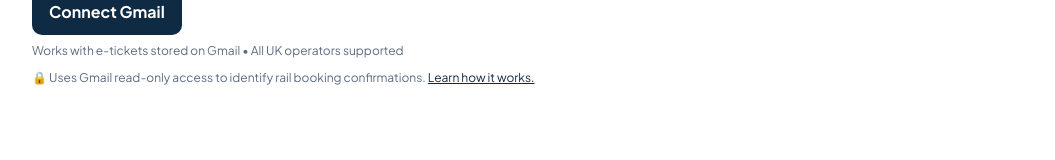
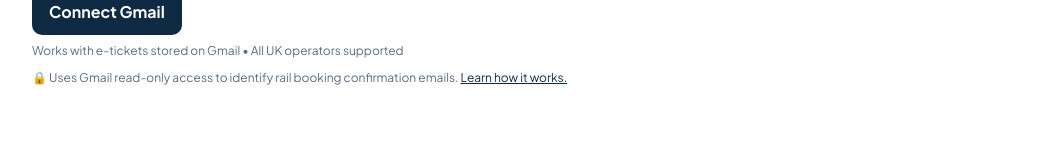
Before and after one commit to fareguard/fg-rail-pwa-starter, a Next.js app: page / in a window 1280 px wide. Shown: the part 319-479 px from the top of the page, without its empty margins (112-1167 px from the left). Built offline with nearby package versions, Linux system fonts and the light colour scheme; no server answers.

Commit message:
Fix typo in rail booking confirmation message

```diff
--- a/app/page.tsx
+++ b/app/page.tsx
@@ -173,7 +173,7 @@ export default function Home() {
 
             {/* “Trust strip” */}
             <p className="small" style={{ marginTop: 12, color: "var(--fg-muted)" }}>
-              🔒 Uses Gmail read-only access to identify rail booking confirmations.{" "}
+              🔒 Uses Gmail read-only access to identify rail booking confirmation emails.{" "}
               <button
                 type="button"
                 onClick={openGmailInfo}
```
